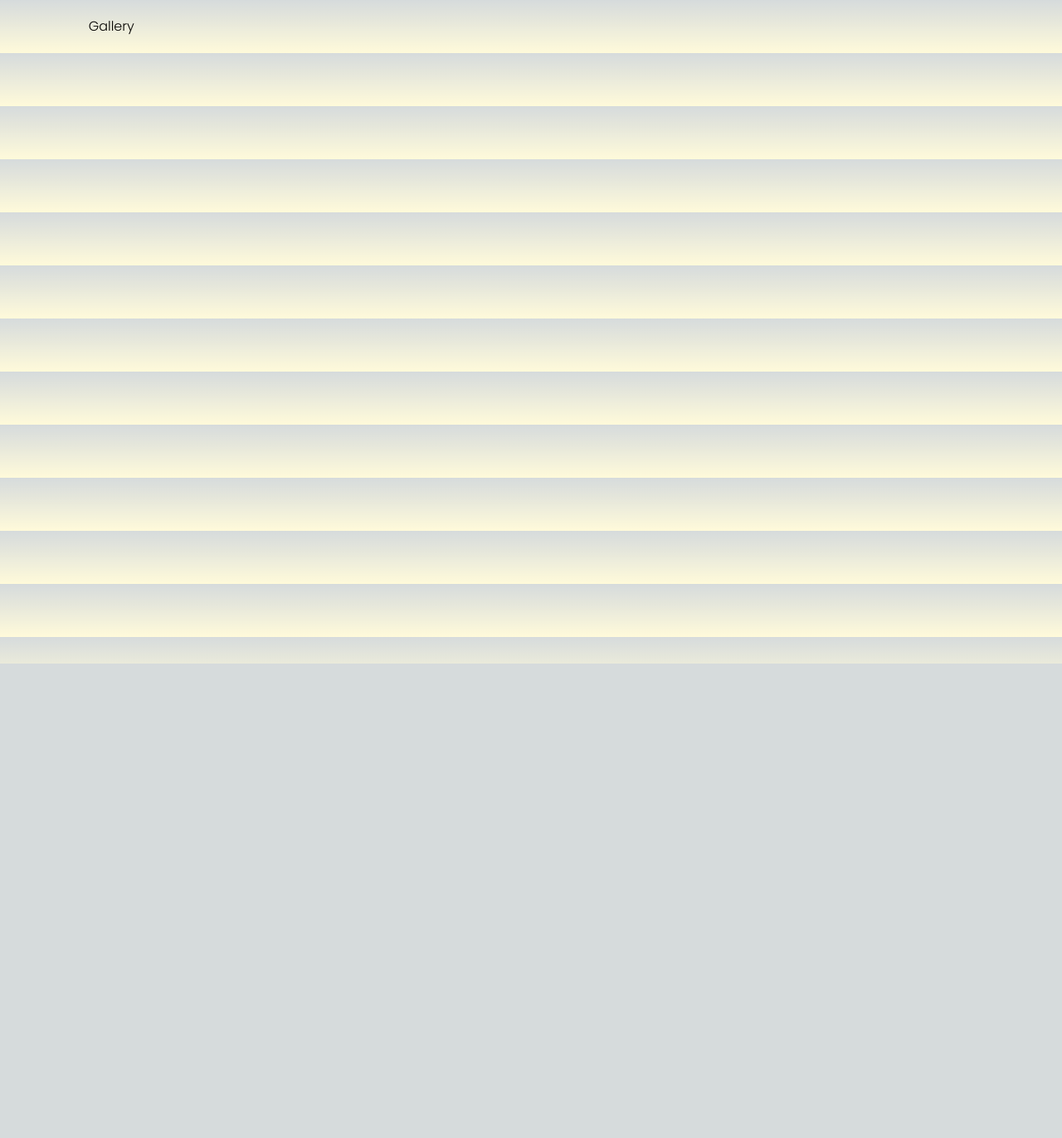
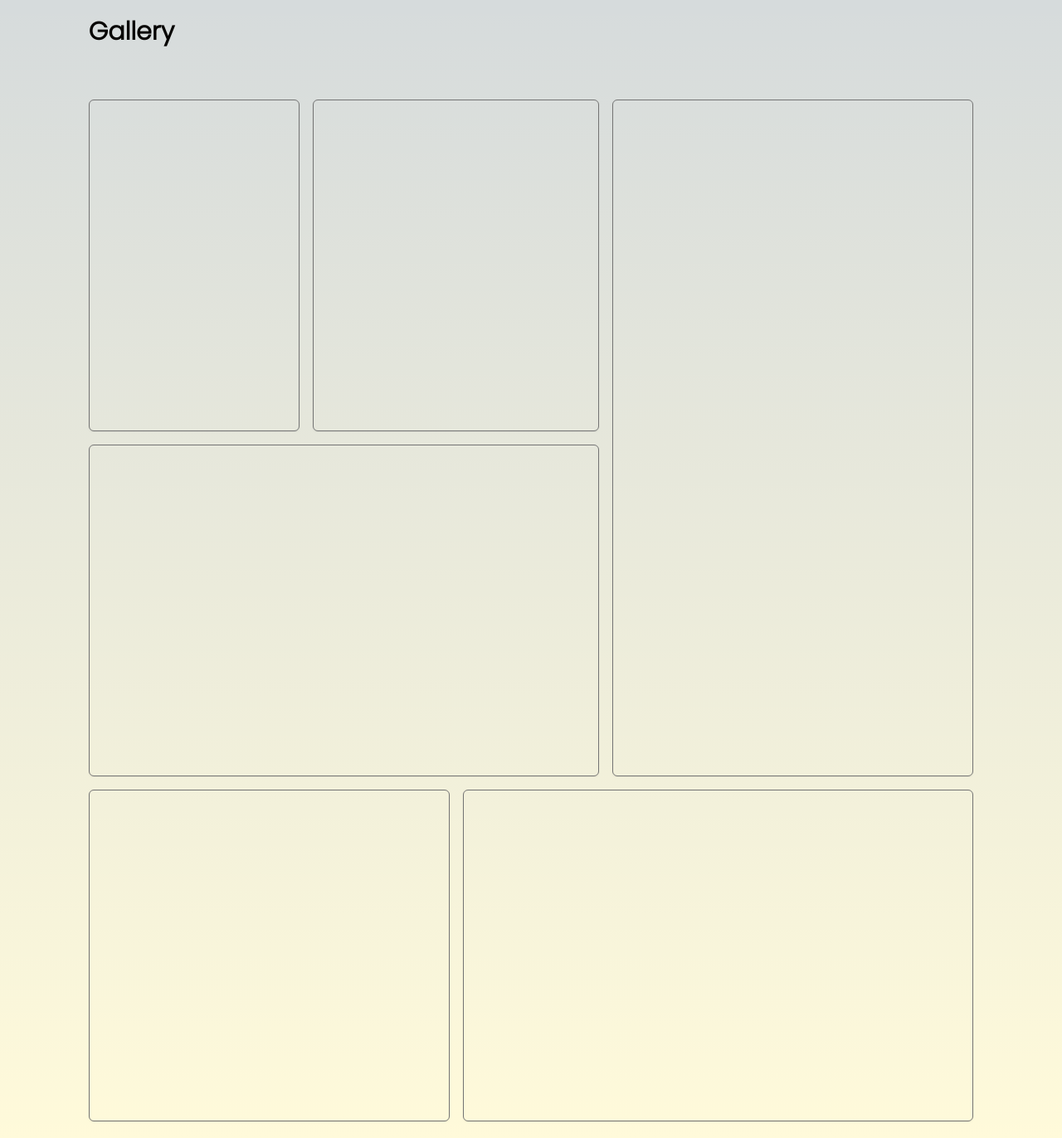
Before and after one commit to sommmtoooo/sommmtoooo-v2, a Next.js app: page /gallery in a window 1280 px wide. Shown: the whole page at 83% size. Before the commit the page ends 800 px from the top, so only its background shows below. Built offline with nearby package versions, Linux system fonts and the light colour scheme.

Commit message:
Update: Gallery Grid Demo

```diff
--- /dev/null
+++ b/src/app/blog/[slug]/page.tsx
@@ -0,0 +1,7 @@
+import React from 'react'
+
+export default function page() {
+  return (
+    <div>page</div>
+  )
+}
--- a/src/app/gallery/page.tsx
+++ b/src/app/gallery/page.tsx
@@ -2,6 +2,16 @@ import React from 'react'
 
 export default function page() {
   return (
-    <div>Gallery</div>
+    <section>
+      <div className='mb-16 text-3xl font-bold'>Gallery</div>
+      <div className='grid grid-cols-12 auto-rows-[400px] gap-4'>
+        <div className='col-span-3 border-[1px] border-neutral-500 shadow-sm   rounded-md cursor-pointer'></div>
+        <div className='col-span-4 border-[1px] border-neutral-500 shadow-sm   rounded-md cursor-pointer'></div>
+        <div className='col-span-5 row-span-2 border-[1px] border-neutral-500 shadow-sm   rounded-md cursor-pointer'></div>
+        <div className='col-span-7 border-[1px] border-neutral-500 shadow-sm   rounded-md cursor-pointer'></div>
+        <div className='col-span-5 border-[1px] border-neutral-500 shadow-sm   rounded-md cursor-pointer'></div>
+        <div className='col-span-7 border-[1px] border-neutral-500 shadow-sm   rounded-md cursor-pointer'></div>
+      </div>
+    </section>
   )
 }
--- a/src/app/page.tsx
+++ b/src/app/page.tsx
@@ -26,7 +26,7 @@ export default function page() {
         <p className='text-neutral-400 my-3 max-w-prose text-xl'>Lorem ipsum dolor sit amet consectetur adipisicing elit. Iure aliquid magni quae? Eaque fuga, dignissimos explicabo, ut sapiente dolorem eveniet accusantium, laboriosam ex veritatis mollitia.</p>
 
         <ul className='ml-5 list-disc'>
-          <li className='my-2 text-xl text-neutral-300'>Videography, Photography</li>
+          <li className='my-2 text-xl text-neutral-300'>Videography, <Link href={'/gallery'}>Photography</Link></li>
           <li className='my-2 text-xl text-neutral-300'>Reading, Writing</li>
           <li className='my-2 text-xl text-neutral-300'>Typescript, Python</li>
         </ul>
```
Also changed, not shown: src/app/blog/[slug]/layout.tsx (added).
